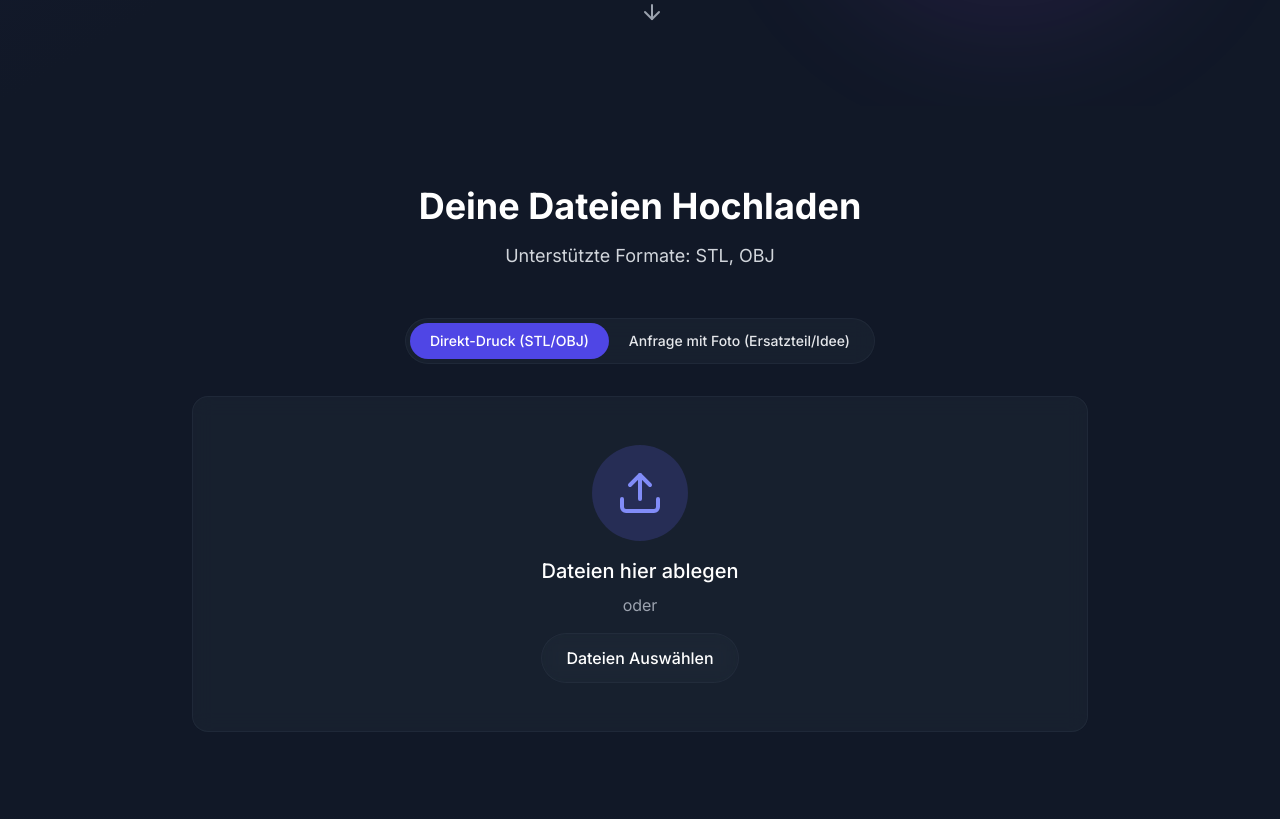
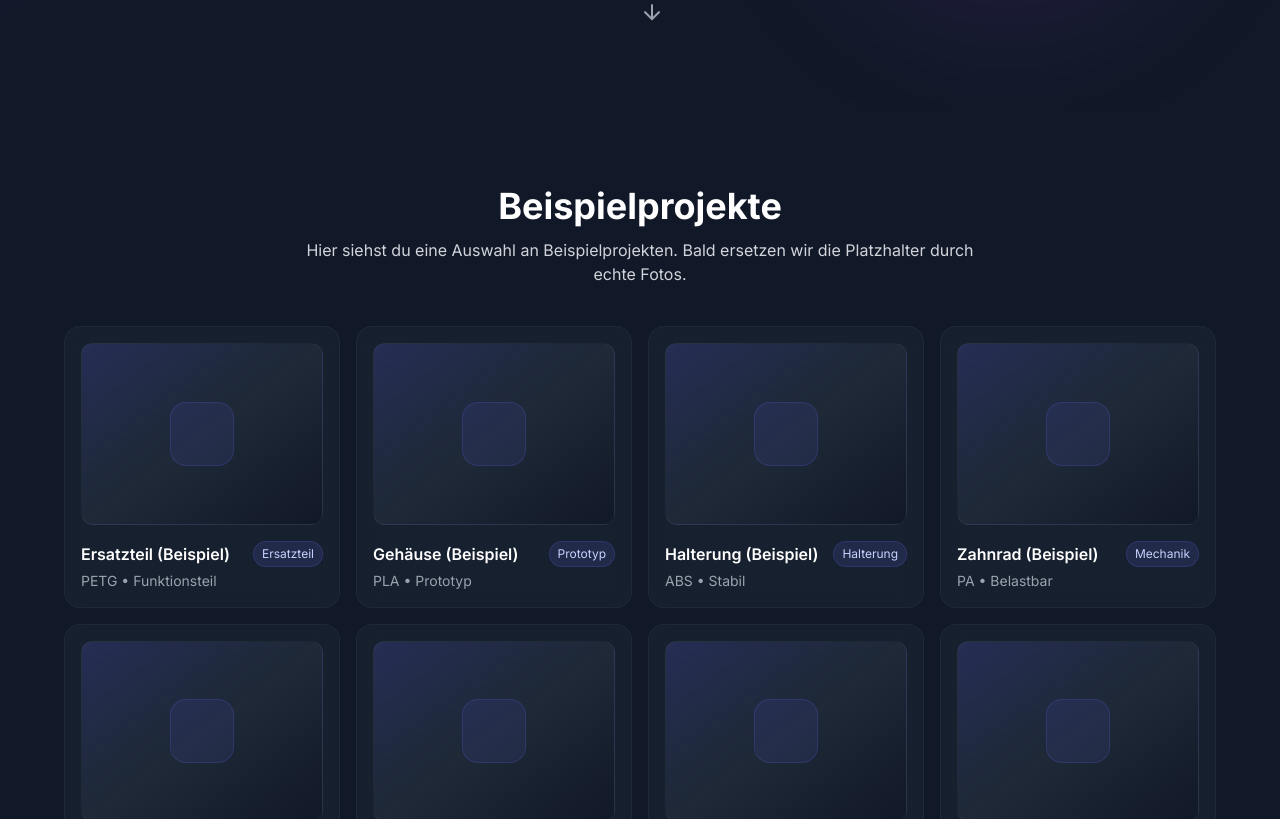
Before and after one commit to markrenz321-blip/windsurf-project, a Next.js app in the folder 3d-print-service/: page / in a window 1280 px wide. Shown: the part 694-1513 px from the top of the page. Built offline with nearby package versions, Linux system fonts and the light colour scheme.

Commit message:
Add placeholder gallery section

```diff
--- a/3d-print-service/src/app/page.tsx
+++ b/3d-print-service/src/app/page.tsx
@@ -1,4 +1,5 @@
 import Hero from '@/components/Hero'
+import Gallery from '@/components/Gallery'
 import FileUpload from '@/components/FileUpload'
 import StatusCheck from '@/components/StatusCheck'
 import Footer from '@/components/Footer'
@@ -7,6 +8,7 @@ export default function Home() {
   return (
     <main className="min-h-screen bg-gray-900">
       <Hero />
+      <Gallery />
       <FileUpload />
       <StatusCheck />
       <Footer />
--- /dev/null
+++ b/3d-print-service/src/components/Gallery.tsx
@@ -0,0 +1,106 @@
+'use client'
+
+import { useMemo, useState } from 'react'
+
+type GalleryItem = {
+  id: string
+  title: string
+  subtitle?: string
+  tag?: string
+}
+
+export default function Gallery() {
+  const items = useMemo<GalleryItem[]>(
+    () => [
+      { id: 'p1', title: 'Ersatzteil (Beispiel)', subtitle: 'PETG • Funktionsteil', tag: 'Ersatzteil' },
+      { id: 'p2', title: 'Gehäuse (Beispiel)', subtitle: 'PLA • Prototyp', tag: 'Prototyp' },
+      { id: 'p3', title: 'Halterung (Beispiel)', subtitle: 'ABS • Stabil', tag: 'Halterung' },
+      { id: 'p4', title: 'Zahnrad (Beispiel)', subtitle: 'PA • Belastbar', tag: 'Mechanik' },
+      { id: 'p5', title: 'Cover (Beispiel)', subtitle: 'PLA • Clean', tag: 'Design' },
+      { id: 'p6', title: 'Adapter (Beispiel)', subtitle: 'PETG • Passgenau', tag: 'Adapter' },
+      { id: 'p7', title: 'Clip (Beispiel)', subtitle: 'PLA • Schnell', tag: 'Kleinserie' },
+      { id: 'p8', title: 'Mockup (Beispiel)', subtitle: 'Resin • Detail', tag: 'Fein' },
+    ],
+    []
+  )
+
+  const [activeId, setActiveId] = useState<string | null>(null)
+
+  const activeItem = useMemo(() => items.find((i) => i.id === activeId) ?? null, [items, activeId])
+
+  return (
+    <section className="py-20 px-4">
+      <div className="max-w-6xl mx-auto">
+        <div className="text-center mb-10 fade-in">
+          <h2 className="text-3xl md:text-4xl font-bold text-white mb-3">Beispielprojekte</h2>
+          <p className="text-gray-300 max-w-2xl mx-auto">
+            Hier siehst du eine Auswahl an Beispielprojekten. Bald ersetzen wir die Platzhalter durch echte Fotos.
+          </p>
+        </div>
+
+        <div className="grid grid-cols-1 sm:grid-cols-2 lg:grid-cols-4 gap-4">
+          {items.map((item) => (
+            <button
+              key={item.id}
+              type="button"
+              onClick={() => setActiveId(item.id)}
+              className="glass glass-hover rounded-2xl p-4 text-left transition-all duration-300 hover:scale-[1.01]"
+            >
+              <div className="aspect-[4/3] rounded-xl bg-gradient-to-br from-indigo-500/20 via-gray-800 to-gray-900 border border-white/5 overflow-hidden flex items-center justify-center">
+                <div className="w-16 h-16 rounded-2xl bg-indigo-500/10 border border-indigo-500/20" />
+              </div>
+
+              <div className="mt-4 space-y-1">
+                <div className="flex items-center justify-between gap-3">
+                  <h3 className="text-white font-semibold truncate">{item.title}</h3>
+                  {item.tag && (
+                    <span className="text-xs px-2 py-1 rounded-full bg-indigo-500/15 border border-indigo-500/20 text-indigo-200 whitespace-nowrap">
+                      {item.tag}
+                    </span>
+                  )}
+                </div>
+                {item.subtitle && <p className="text-sm text-gray-400">{item.subtitle}</p>}
+              </div>
+            </button>
+          ))}
+        </div>
+
+        {activeItem && (
+          <div
+            className="fixed inset-0 z-[60] bg-black/70 backdrop-blur-sm flex items-center justify-center p-4"
+            onClick={() => setActiveId(null)}
+            role="dialog"
+            aria-modal="true"
+          >
+            <div
+              className="glass rounded-2xl w-full max-w-3xl p-6"
+              onClick={(e) => e.stopPropagation()}
+            >
+              <div className="flex items-start justify-between gap-4">
+                <div>
+                  <h3 className="text-white text-xl font-bold">{activeItem.title}</h3>
+                  {activeItem.subtitle && <p className="text-gray-400 mt-1">{activeItem.subtitle}</p>}
+                </div>
+                <button
+                  type="button"
+                  onClick={() => setActiveId(null)}
+                  className="px-3 py-2 rounded-lg border border-white/10 text-gray-200 hover:bg-white/5 transition-colors"
+                >
+                  Schließen
+                </button>
+              </div>
+
+              <div className="mt-5 aspect-video rounded-xl bg-gradient-to-br from-indigo-500/20 via-gray-800 to-gray-900 border border-white/5 flex items-center justify-center">
+                <div className="w-28 h-28 rounded-3xl bg-indigo-500/10 border border-indigo-500/20" />
+              </div>
+
+              <div className="mt-4 text-sm text-gray-400">
+                Platzhalter-Vorschau. Sobald echte Bilder vorhanden sind, zeigen wir hier das Projektfoto in groß.
+              </div>
+            </div>
+          </div>
+        )}
+      </div>
+    </section>
+  )
+}
```
